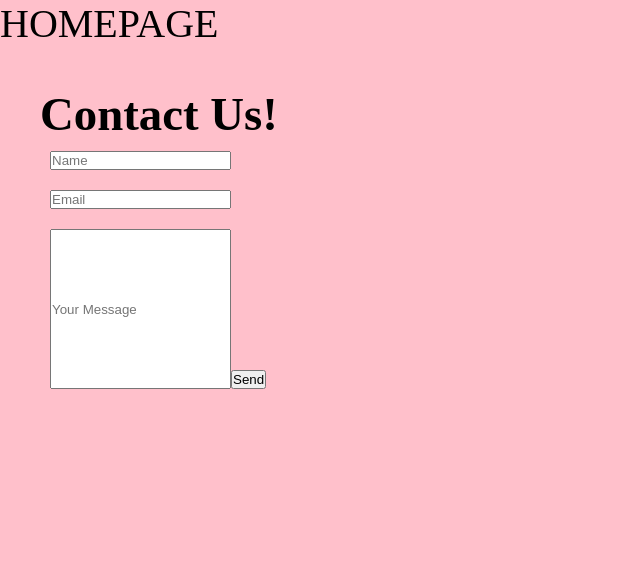
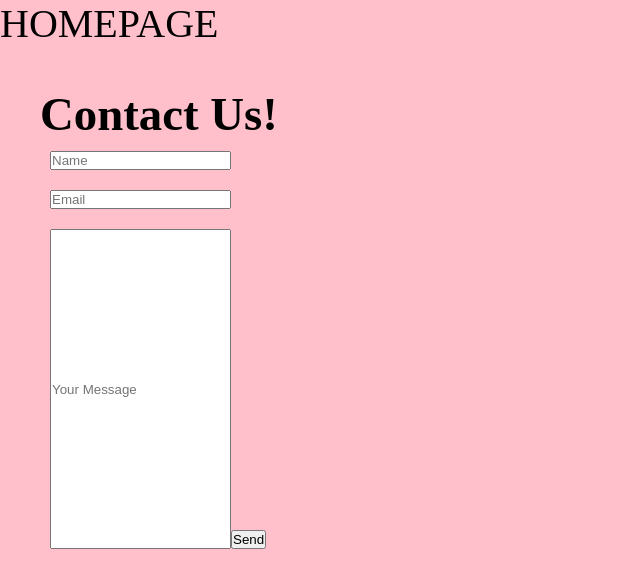
Before and after one commit to mayoonice/GruppeArbeid, a Vue app: page / in a window 1280 px wide. Shown: the top 588 px of the page, without its empty margins (0-640 px from the left). Built offline with nearby package versions, Linux system fonts and the light colour scheme.

Commit message:
height message box

```diff
--- a/src/components/ContactForm.vue
+++ b/src/components/ContactForm.vue
@@ -55,6 +55,6 @@
   align-items: flex-end;
 }
 .contact-form__message--textbox {
-  height: 20vh;
+  height: 40vh;
 }
 </style>
```
